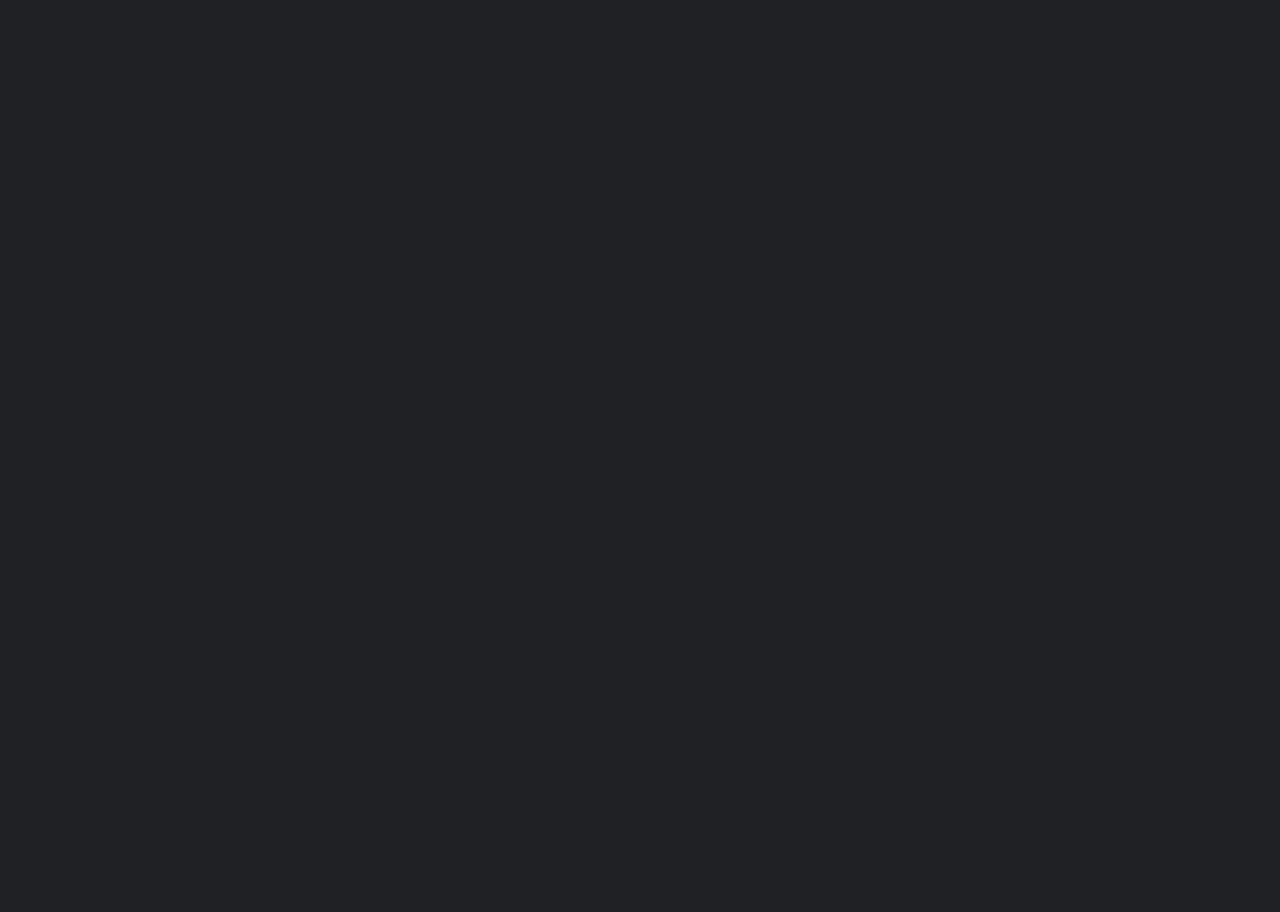
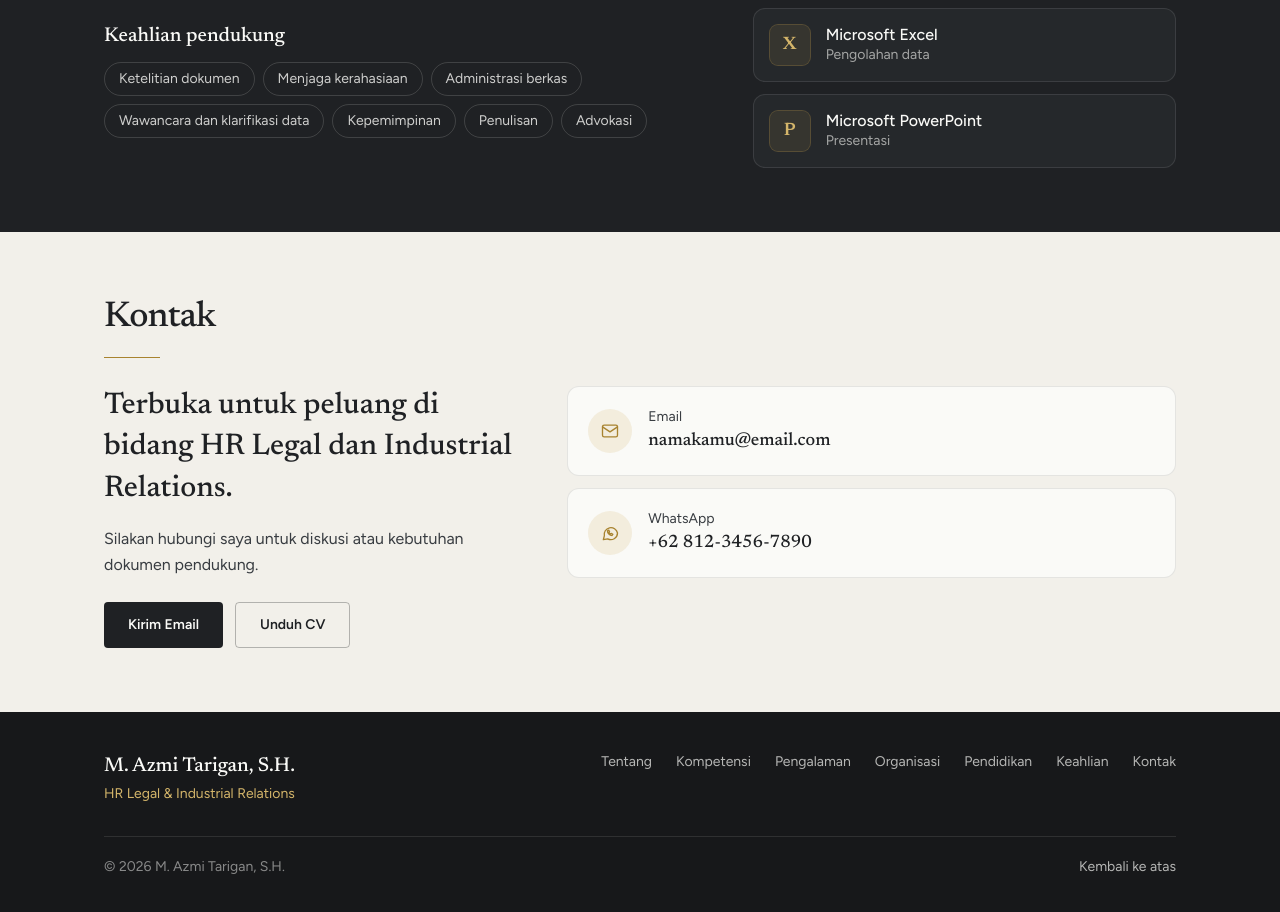
Before and after one commit to hara06/Portfolio-Azmi, a React (Vite) app: page / in a window 1280 px wide. Shown: the part 4620-5532 px from the top of the page. Before the commit the page ends 4348 px from the top, so only its background shows below. Built offline with nearby package versions, Linux system fonts and the light colour scheme.

Commit message:
Update App.jsx

```diff
--- a/src/App.jsx
+++ b/src/App.jsx
@@ -5,6 +5,10 @@ import Competence from "./components/Competence";
 import Experience from "./components/Experience";
 import Organization from "./components/Organization";
 import Education from "./components/Education";
+import Skills from "./components/Skills";
+import Contact from "./components/Contact";
+import Footer from "./components/Footer";
+import ScrollToTop from "./components/ScrollToTop";
 
 export default function App() {
   return (
@@ -17,7 +21,11 @@ export default function App() {
         <Experience />
         <Organization />
         <Education />
+        <Skills />
+        <Contact />
       </main>
+      <Footer />
+      <ScrollToTop />
     </>
   );
 }
```
